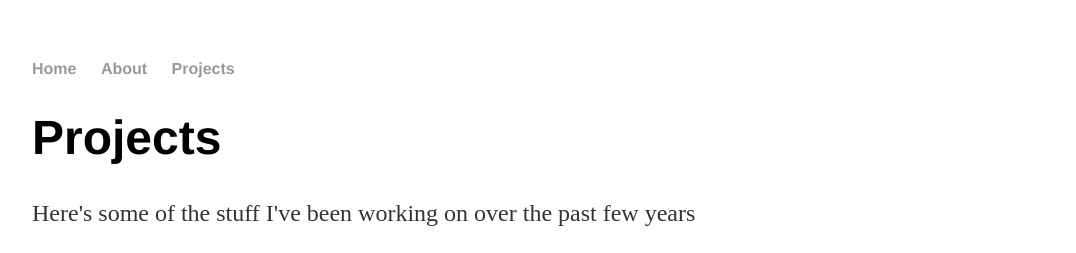
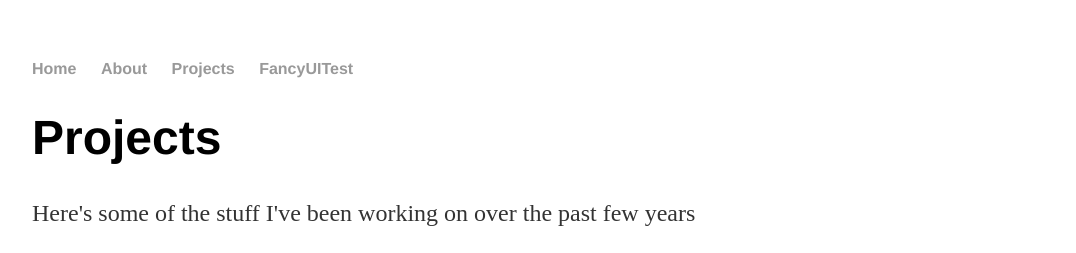
Before and after one commit to smj2mm/smj2mm.github.io, a Jekyll site: the page built from projects/index.html, in a window 1280 px wide. Shown: the top 253 px of the page, without its empty margins (96-1172 px from the left). Built offline with Jekyll 4.4.1, drawn with Linux system fonts in a browser that asks for light colours.

Commit message:
Update default.html

```diff
--- a/_layouts/default.html
+++ b/_layouts/default.html
@@ -13,6 +13,7 @@
         <li><a href="/">Home</a></li>
         <li><a href="/about">About</a></li>
         <li><a href="/projects">Projects</a></li>
+        <li><a href="/jekyll">FancyUITest</a></li>
       </ul>
     </nav>
 
```
